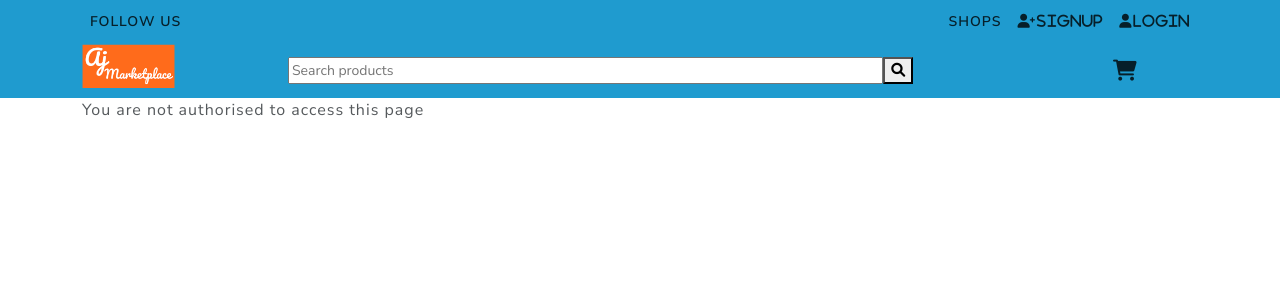
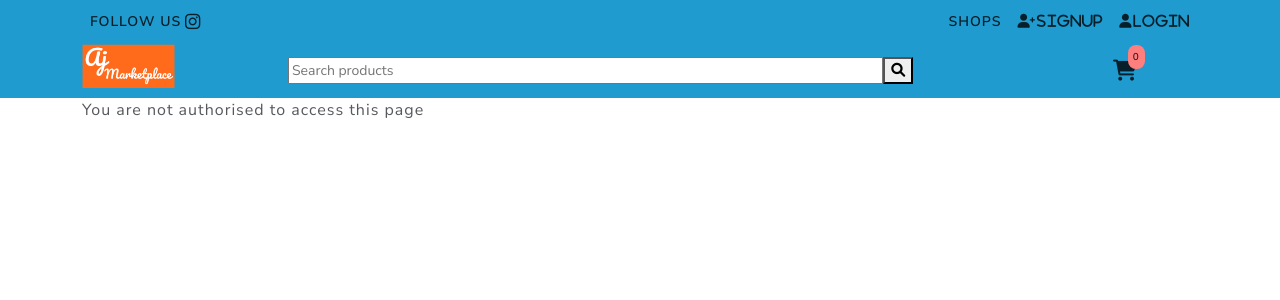
Before and after one commit to karahmat/OnlineMarketPlace, a React (Create React App) app in the folder client/: page /user/1 in a window 1280 px wide. Shown: the top 300 px of the page. Built offline with nearby package versions, Linux system fonts and the light colour scheme; no server answers.

Commit message:
added number of items alert

```diff
--- /dev/null
+++ b/client/src/components/Header.css
@@ -0,0 +1,10 @@
+.cartItems {
+    display: 'flex';
+    position: 'absolute';
+    top: '10px';
+    justify-content: center;
+    align-items: center;
+    font-size: '50px';
+    background-color: red;
+    border-radius: '6px';
+}
--- a/client/src/components/Header.js
+++ b/client/src/components/Header.js
@@ -1,5 +1,7 @@
 
+import './Header.css';
 import React, { useContext, useEffect, useState } from 'react'
+import { useSelector } from 'react-redux'
 import { Link } from 'react-router-dom'
 import { logOut } from '../utils/authenticate'
 import { Navbar, Nav, Container, Row, Col } from 'react-bootstrap'
@@ -9,15 +11,26 @@ import Logo from '../components/Logo'
 import { SearchBar } from './SearchBar'
 
 const Header = () => {
-  const userData = useContext(UserContext)
+  const userData = useContext(UserContext);
+  const cartItems = useSelector((state) => state.cart.cartItems)
   //const history = useHistory();
-  const [loggedIn, setLoggedIn] = useState(false)
+  const [loggedIn, setLoggedIn] = useState(false);
+  const [numberItems, setNumberItems] = useState(0);
 
   useEffect(() => {
     if (userData.userId !== '') {
       setLoggedIn(true)
     }
   }, [userData])
+
+
+
+  useEffect(() => {
+    const cartItemsStored = localStorage.getItem('cartItems');
+    if (cartItemsStored) {
+      setNumberItems(JSON.parse(cartItemsStored).length);
+    }
+  }, [cartItems])
 
   // console.log("decodedToken", decodedToken);
   const handleLogout = () => {
@@ -39,7 +52,7 @@ const Header = () => {
           <Navbar.Collapse id='basic-navbar-nav'>
             <Nav>
               <Nav.Link href='https://www.instagram.com/langzeitlerner/'>
-                Follow us
+                Follow us<i className="fab fa-instagram fa-lg ms-1"></i>
               </Nav.Link>
             </Nav>
             <Nav className='ms-auto'>
@@ -89,12 +102,22 @@ const Header = () => {
             <SearchBar />
           </Col>
 
-          <Col xs={1} sm={1} md={1} lg={1} xl={1}>
+          <Col xs={2} sm={2} md={2} lg={1} xl={1}>
             <Nav>
-              <Nav.Link href="/cart">
+              <Nav.Link href={ loggedIn ? "/cart" : "/login"} >
                 <i className='fas fa-shopping-cart fa-xl'></i>
+                <span style={{
+                  position: 'relative',
+                  backgroundColor: '#ff7f7f',
+                  top: '-15px',
+                  left: '-10px',
+                  borderRadius: '8px',
+                  fontSize: '10px',
+                  padding: '5px'
+                }}>{numberItems}</span>
               </Nav.Link>
             </Nav>
+
           </Col>
 
         </Container>
--- a/client/src/pages/ProductPage.js
+++ b/client/src/pages/ProductPage.js
@@ -129,7 +129,7 @@ const ProductPage = () => {
                     </Row>
                   </ListGroup.Item>
                 )}
-                {userData.userId !== '' && (
+                {userData.userId !== product.userId && (
                   <ListGroup.Item>
                     <Button
                       onClick={addToCartHandler}
```
